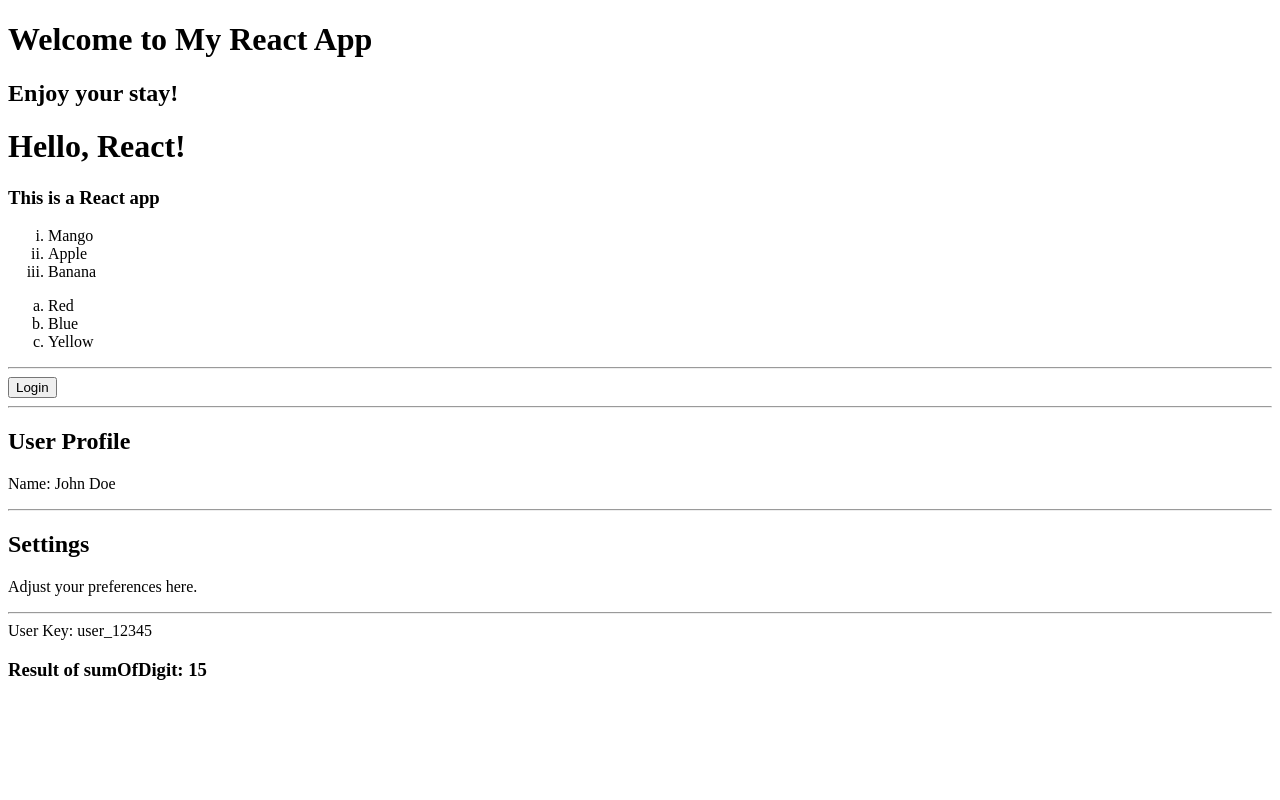
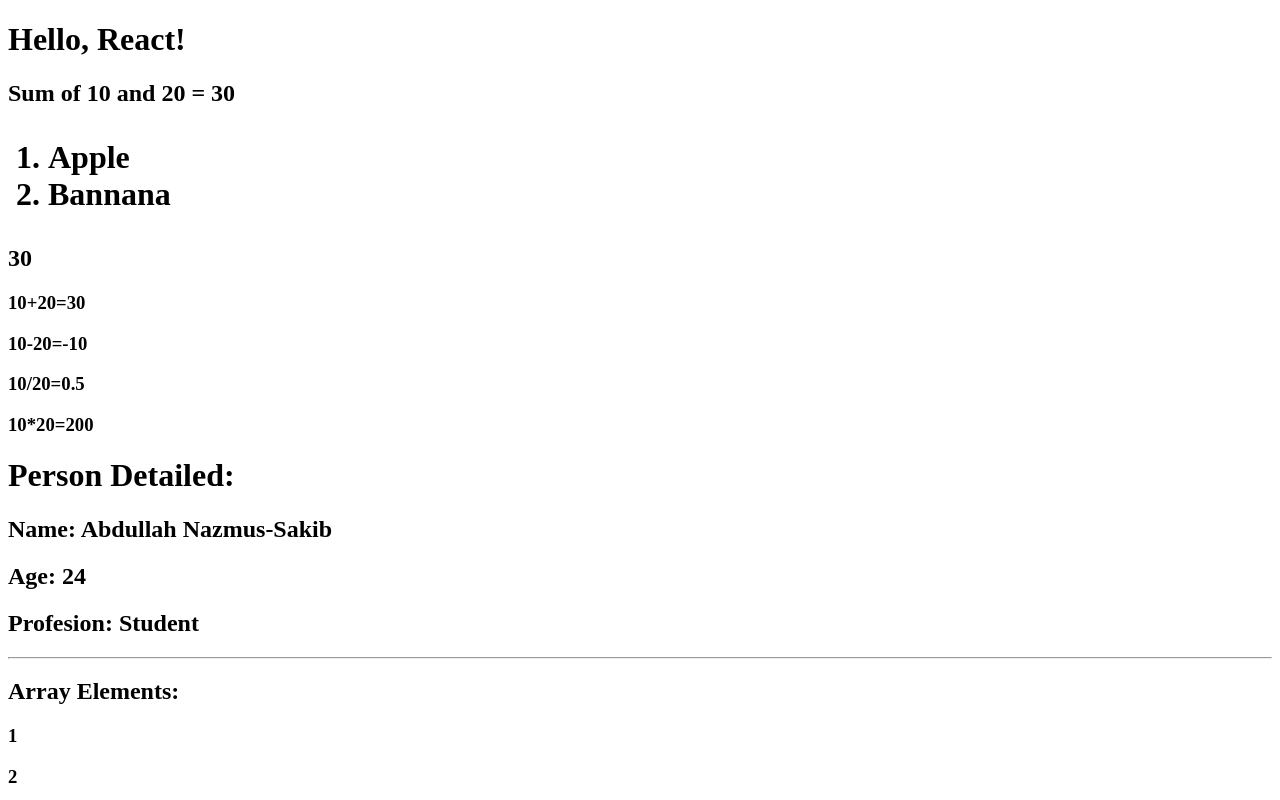
Before and after one commit to AbdullahRFA/React, a React (Vite) app in the folder my_react_app/: page / in a window 1280 px wide. Shown: the top 800 px of the page. Built offline with nearby package versions, Linux system fonts and the light colour scheme.

Commit message:
JSX with curly braces

```diff
--- a/my_react_app/src/App.jsx
+++ b/my_react_app/src/App.jsx
@@ -52,3 +52,6 @@ function sumOfDigit(){
   return 5 + 10;
 }
 export default App;
+
+
+export var duration = "1h 22 minutes"
--- /dev/null
+++ b/my_react_app/src/functionCall.jsx
@@ -0,0 +1,74 @@
+function App(){
+    var x = 10;
+    var y = 20;
+
+    function fruits(){
+        return(
+            <div>
+                     <h1>
+                <ol>
+                    <li>Apple</li>
+                    <li>Bannana</li>
+                </ol>
+            </h1>
+            </div>
+
+        )
+    }
+
+    function SumOfTwoDigit(a,b){
+        return a+b
+    }
+
+    function OPT(a,b,opt){
+
+        if(opt =="+"){
+            return a+b
+        }
+        else if(opt =="-"){
+            return a-b
+        }
+        else if(opt =="/"){
+            return a/b
+        }
+        else if(opt =="*"){
+            return a*b
+        }
+    }
+
+    const person={
+        name:"Abdullah Nazmus-Sakib",
+        age:24,
+        profesion:"Student"
+    };
+
+    const userArray = [1,2,3,4,5,6];
+
+    return(
+        <div>
+            <h1>Hello, React!</h1>
+            <h2>Sum of {x} and {y} = {x+y}</h2>
+            {fruits()}
+            <h2>{SumOfTwoDigit(x,y)}</h2>
+            <h3>{x}+{y}={OPT(x,y,"+")}</h3>
+            <h3>{x}-{y}={OPT(x,y,"-")}</h3>
+            <h3>{x}/{y}={OPT(x,y,"/")}</h3>
+            <h3>{x}*{y}={OPT(x,y,"*")}</h3>
+
+            <h1>Person Detailed:</h1>
+            <h2>Name: {person.name}</h2>
+            <h2>Age: {person.age}</h2>
+            <h2>Profesion: {person.profesion}</h2>
+            <hr></hr>
+            <h2>Array Elements:</h2>
+            <h3>{userArray[0]}</h3>
+            <h3>{userArray[1]}</h3>
+            <h3>{userArray[2]}</h3>
+            <h3>{userArray[3]}</h3>
+            <h3>{userArray[4]}</h3>
+            <h3>{userArray[5]}</h3>
+        </div>
+    )
+}
+
+export default App
--- a/my_react_app/src/main.jsx
+++ b/my_react_app/src/main.jsx
@@ -1,7 +1,8 @@
 import { StrictMode } from 'react'
 import { createRoot } from 'react-dom/client'
 // import './index.css'
-import App from './App.jsx'
+// import App from './App.jsx'
+import App from './functionCall.jsx'
 
 createRoot(document.getElementById('root')).render(
   <StrictMode>
```
Also changed, not shown: 1 other file (tests, documents, lock files or other folders).
